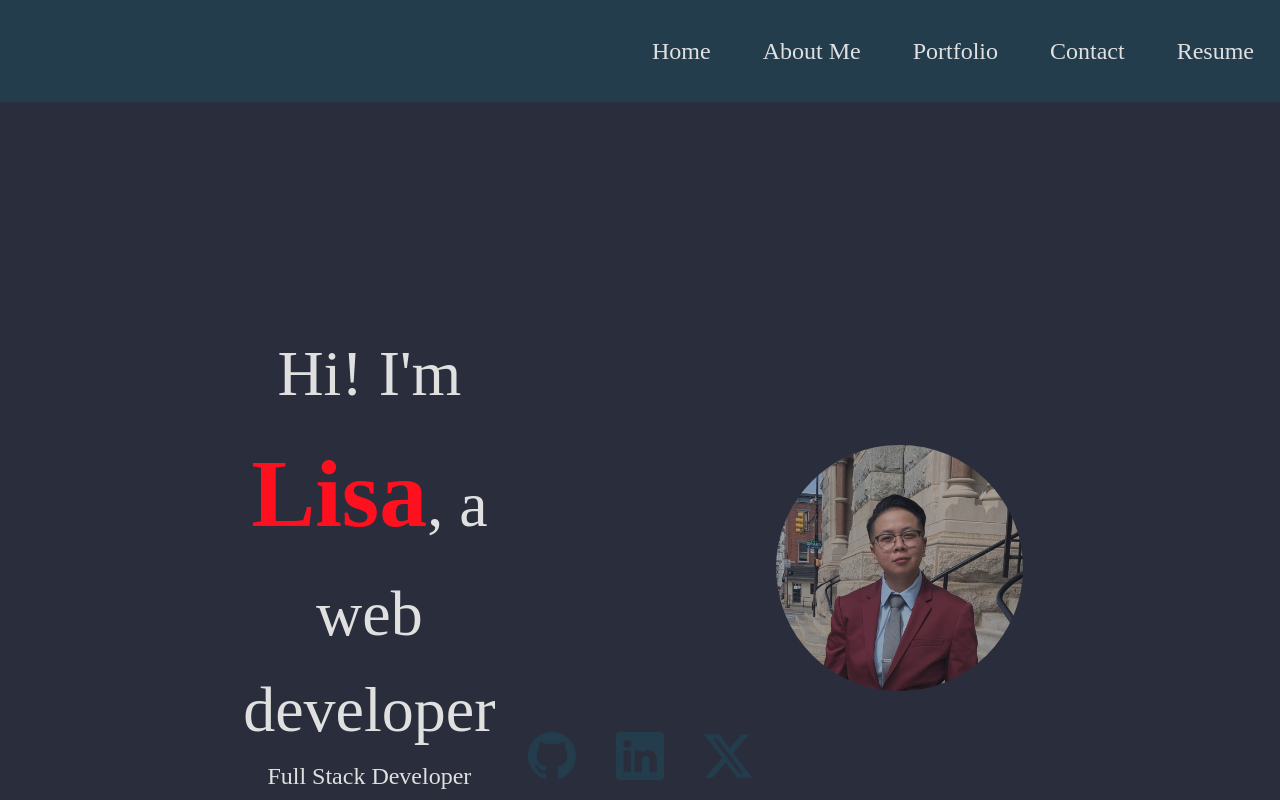
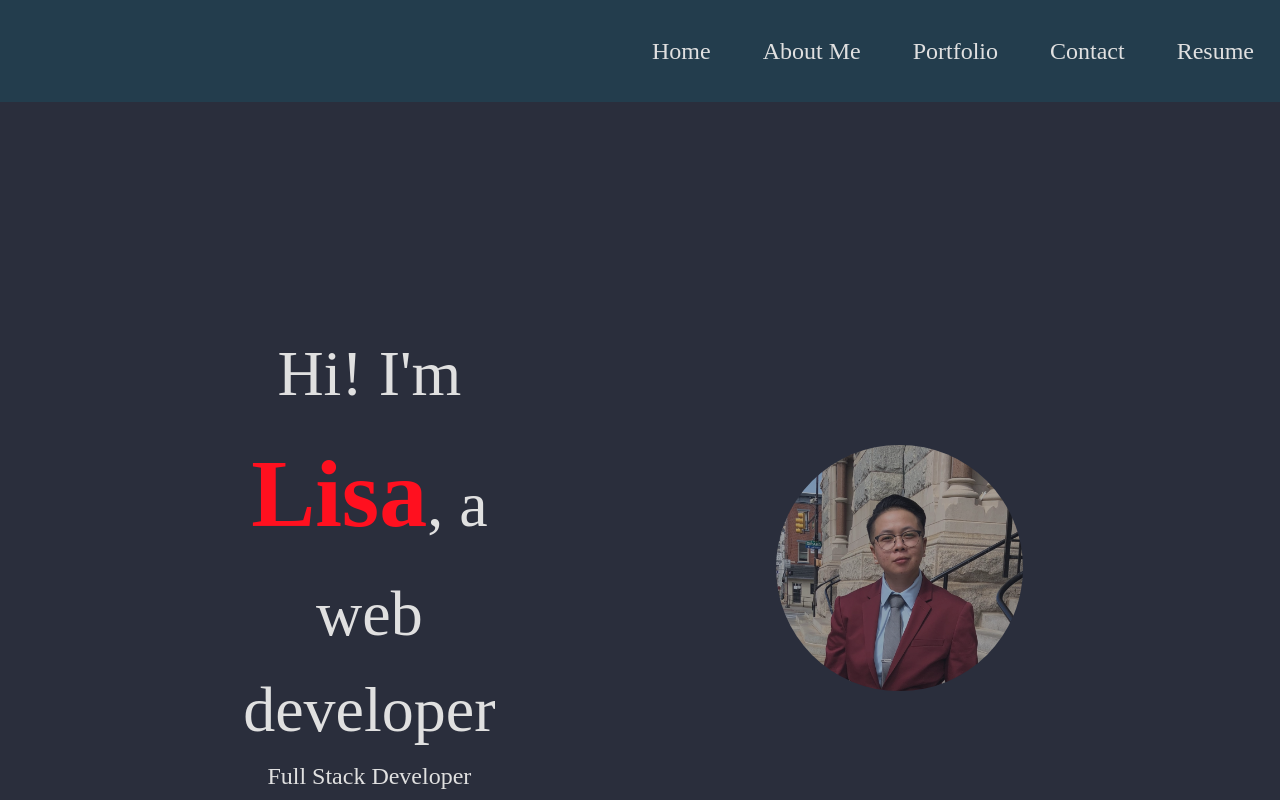
Before and after one commit to ayoleese/My-React-Portfolio, a React (Vite) app: page / in a window 1280 px wide. Shown: the top 800 px of the page. Built offline with nearby package versions, Linux system fonts and the light colour scheme.

Commit message:
fixed footer on some page

```diff
--- a/src/components/Footer.jsx
+++ b/src/components/Footer.jsx
@@ -3,10 +3,9 @@ import { BsTwitterX, BsLinkedin, BsGithub } from "react-icons/bs";
 
 const styles = {
     card: {
-        position: 'fixed',
         bottom: 0,
         width: '100%',
-        // zIndex: 9999 // Ensure the footer is on top of other content
+        zIndex: 9999 // Ensure the footer is on top of other content
     },
     footer: {
         display: 'flex',
--- a/src/pages/Portfolio.jsx
+++ b/src/pages/Portfolio.jsx
@@ -3,7 +3,7 @@ import '../styles/Portfolio.css'; // Import a CSS file
 import OurSpaceProject from '../images/OurSpaceProject.png';
 import Project1 from '../images/Project1.png';
 import GithubLogo from '../images/GithubLogo.png';
-import ActivateMe from '../images/ActivateMe';
+import ActivateMe from '../images/ActivateMe.png';
 
 export default function Portfolio() {
   return (
@@ -12,7 +12,7 @@ export default function Portfolio() {
       <div className="card-container-port">
         <div className="card-port">
           <a href="https://activateme.onrender.com/">
-            <img src={ActivateMe} alt="Final Project" />
+            <img src={ActivateMe} alt="Activate Me" />
             <div className="card-title">Project 3</div>
           </a>
         </div>
```
